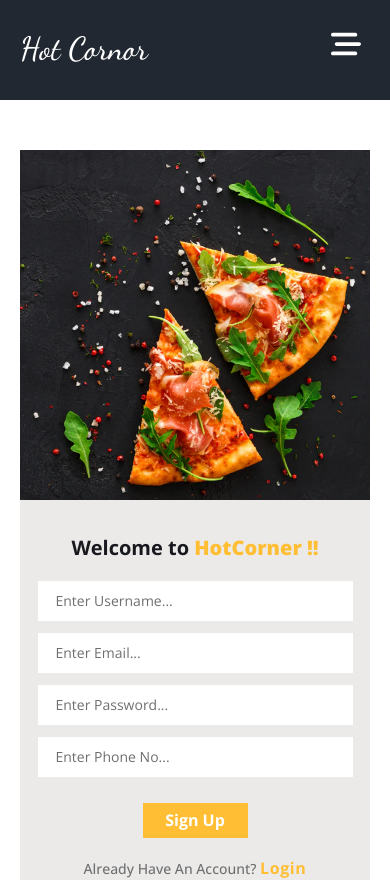
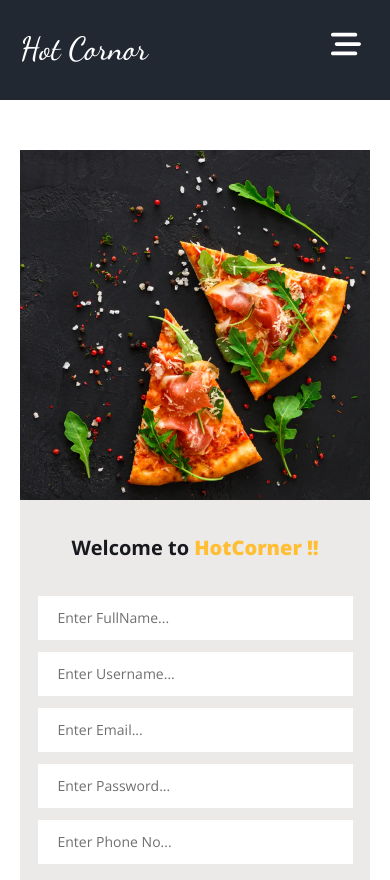
Before and after one commit to sachingour007/restaurantApp, a React (Vite) app in the folder client/: page /register in a window 390 px wide. Shown: the top 880 px of the page. Built offline with nearby package versions, Linux system fonts and the light colour scheme.

Commit message:
register user functionliyt

```diff
--- a/client/src/components/Register.jsx
+++ b/client/src/components/Register.jsx
@@ -1,8 +1,52 @@
-import React from "react";
+import React, { useState } from "react";
 import login_banner from "../assets/images/login_banner.png";
 import { Link } from "react-router-dom";
+const apiUrl = import.meta.env.VITE_APP_API_URL;
 
 const Register = () => {
+  const [resigterData, setRegisterData] = useState({
+    fullname: "",
+    username: "",
+    email: "",
+    password: "",
+    phone: "",
+  });
+
+  const formhandler = (e) => {
+    setRegisterData({ ...resigterData, [e.target.name]: e.target.value });
+  };
+
+  const registerUser = async () => {
+    try {
+      const response = await fetch(`${apiUrl}/auth/register`, {
+        method: "POST",
+        headers: {
+          "Content-type": "application/json",
+        },
+        body: JSON.stringify(resigterData),
+      });
+      const retrn_response = await response.json();
+      console.log(retrn_response);
+
+      if (response.ok) {
+        setRegisterData({
+          fullname: "",
+          username: "",
+          email: "",
+          password: "",
+          phone: "",
+        });
+      }
+    } catch (error) {
+      console.log("resiter page", error);
+    }
+  };
+
+  const submitHandler = (e) => {
+    e.preventDefault();
+    registerUser();
+  };
+
   return (
     <section className="loginSection register">
       <div className="wrapper">
@@ -16,33 +60,49 @@ const Register = () => {
           <form action="">
             <input
               type="text"
-              name="email"
+              name="fullname"
+              id="fullname"
+              placeholder="Enter FullName..."
+              value={resigterData.fullname}
+              required
+              onChange={formhandler}
+            />
+            <input
+              type="text"
+              name="username"
               id="username"
               placeholder="Enter Username..."
+              value={resigterData.username}
               required
+              onChange={formhandler}
             />
             <input
               type="email"
               name="email"
               id="email"
               placeholder="Enter Email..."
+              value={resigterData.email}
               required
+              onChange={formhandler}
             />
             <input
               type="password"
               name="password"
               id="password"
               placeholder="Enter Password..."
+              value={resigterData.password}
               required
+              onChange={formhandler}
             />
             <input
               type="text"
               name="phone"
               id="phone"
               placeholder="Enter Phone No..."
-              required
+              value={resigterData.phone}
+              onChange={formhandler}
             />
-            <input type="submit" value="Sign Up" />
+            <input type="submit" value="Sign Up" onClick={submitHandler} />
           </form>
           <div className="signUpNote">
             <p>
--- a/client/src/scss/pages/_register.scss
+++ b/client/src/scss/pages/_register.scss
@@ -37,10 +37,10 @@
     }
     @media all and (max-width: 1024px){
         .wrapper{
-            .formContainer{gap: 16px;
+            .formContainer{gap: 12px;
                 form{gap: 10px;
-                    input{width: 90%;}
-                    input[type="submit"]{margin-top: 14px; width: 30%; padding: 8px 16px;}
+                    input{width: 90%; padding: 12px 18px;}
+                    input[type="submit"]{margin-top: 14px; width: 28%; padding: 8px 16px;}
                 }
             }
         }
@@ -48,19 +48,22 @@
     @media all and (max-width: 820px){
         .wrapper{flex-flow: column; gap: 30px;
             .imgContainer{width: 100%;}
-            .formContainer{gap: 16px; width: 100%; padding: 20px 0;
+            .formContainer{gap: 35px; width: 100%; padding: 20px 0;
                 form{gap: 10px;
-                    input{width: 90%;}
-                    input[type="submit"]{margin-top: 14px; width: 30%; padding: 8px 16px;}
+                    input{width: 90%; padding: 14px 20px;}
+                    input[type="submit"]{margin-top: 20px; width: 20%; padding: 8px 16px;}
                 }
             }
         }
     }
     @media all and (max-width: 720px){
         .wrapper{gap: 20px;
-            .formContainer{gap: 20px; padding: 15px 0;
+            .formContainer{padding: 15px 0;
                 form{gap: 12px;
-                    input[type="submit"]{margin-top: 14px; width: 30%; padding: 8px 16px;}
+                    input[type="submit"]{margin-top: 15px; width: 30%;}
+                }
+                .signUpNote{
+                    a{font-size: 18px;}
                 }
             }
         }
```
Also changed, not shown: 2 other files (tests, documents, lock files or other folders).
